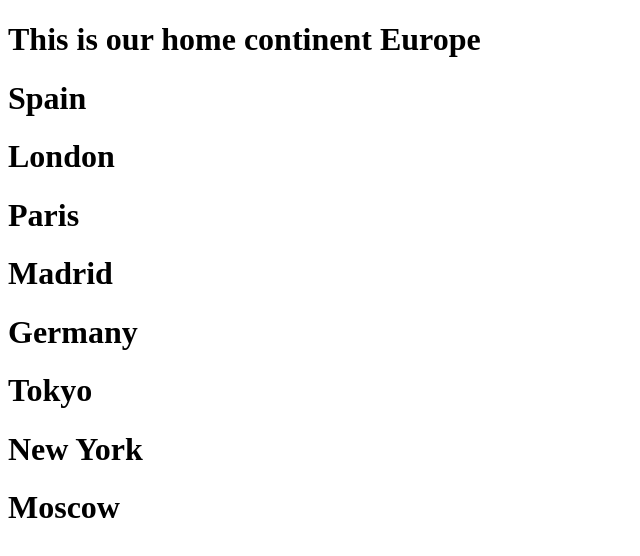
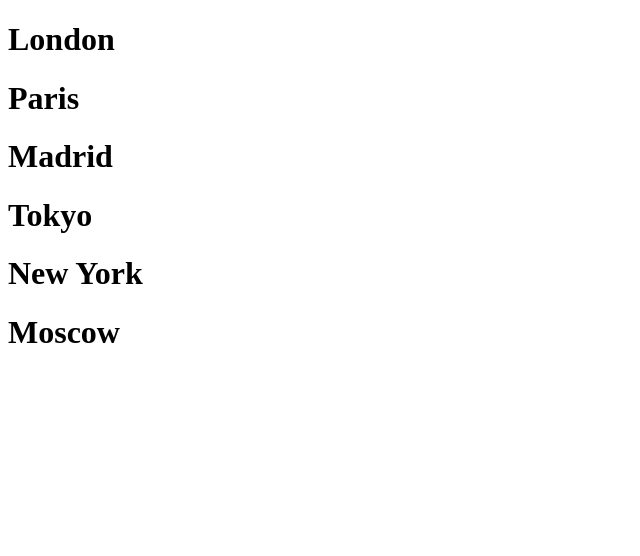
Before and after one commit to rostabi2021/test_17, an Angular app: page / in a window 1280 px wide. Shown: the top 556 px of the page, without its empty margins (0-640 px from the left). Built offline with nearby package versions, Linux system fonts and the light colour scheme.

Commit message:
second commit

```diff
--- a/src/app/home/home.component.html
+++ b/src/app/home/home.component.html
@@ -1,9 +1,6 @@
-<h1>This is our home continent Europe</h1>
-<h1>Spain</h1>
 <h1>London</h1>
 <h1>Paris</h1>
 <h1>Madrid</h1>
-<h1>Germany</h1>
 <h1>Tokyo</h1>
 <h1>New York</h1>
 <h1>Moscow</h1>
```
